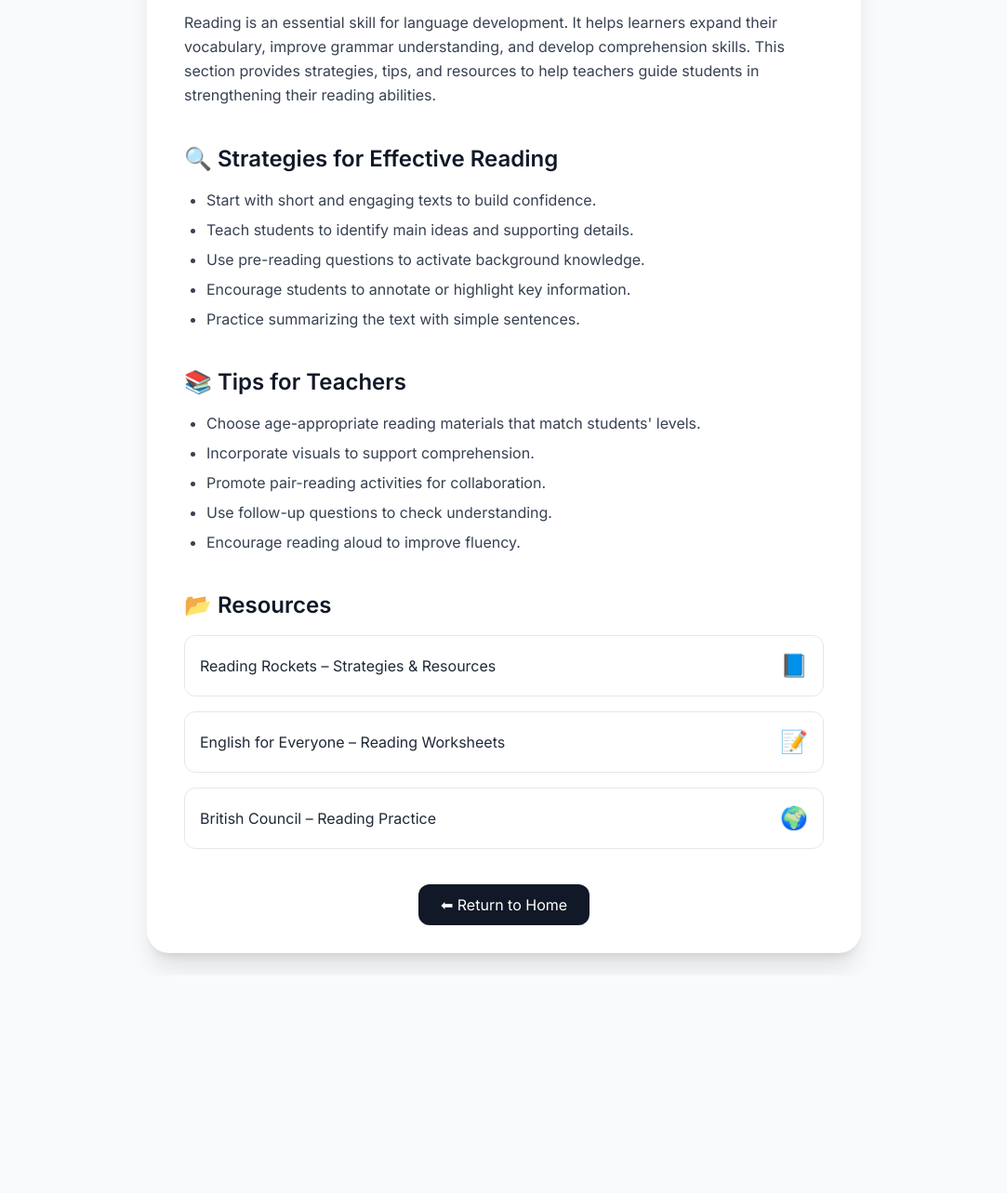
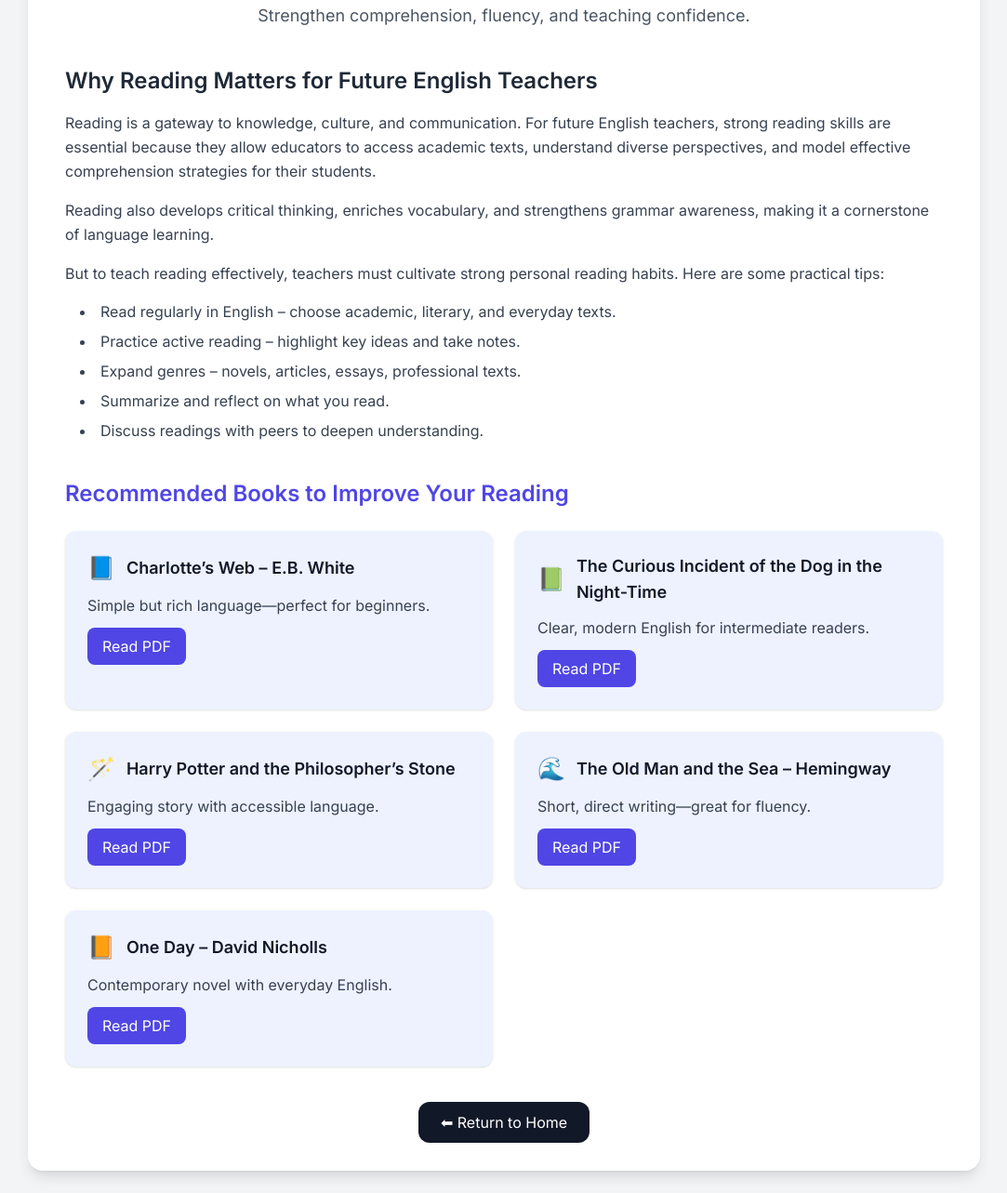
Before and after one commit to carolinamawad/english-skills-lab, a plain HTML site: page activities/reading.html in a window 1280 px wide. Shown: the part 117-1400 px from the top of the page at 93% size, without its empty margins (98-1181 px from the left). Before the commit the page ends 1166 px from the top, so only its background shows below. Drawn offline with nearby package versions, Linux system fonts and the light colour scheme.

Commit message:
Update reading.html

```diff
--- a/activities/reading.html
+++ b/activities/reading.html
@@ -1,63 +1,164 @@
 <!DOCTYPE html>
-<html lang="en" class="h-full bg-gray-50">
+<html lang="en">
 <head>
   <meta charset="UTF-8" />
   <meta name="viewport" content="width=device-width, initial-scale=1.0" />
-  <title>Reading</title>
+  <title>Reading Skills</title>
+
+  <!-- TAILWIND -->
   <script src="https://cdn.tailwindcss.com"></script>
-  <link href="https://fonts.googleapis.com/css2?family=Inter:wght@300;400;600;700&display=swap" rel="stylesheet" />
+
+  <!-- GOOGLE FONT: INTER -->
+  <link href="https://fonts.googleapis.com/css2?family=Inter:wght@300;400;600;700&display=swap" rel="stylesheet">
+
   <style>
-    body { font-family: 'Inter', sans-serif; }
+    body {
+      font-family: 'Inter', sans-serif;
+    }
   </style>
 </head>
-<body class="min-h-full p-6 flex justify-center">
-  <div class="max-w-3xl w-full bg-white shadow-xl rounded-3xl p-10">
 
-    <h1 class="text-4xl font-bold text-gray-900 mb-6 text-center">📘 Reading</h1>
+<body class="bg-gray-100 text-gray-900 p-6">
 
-    <p class="text-gray-700 leading-relaxed mb-6">
-      Reading is an essential skill for language development. It helps learners expand their vocabulary, improve grammar understanding, and develop comprehension skills. This section provides strategies, tips, and resources to help teachers guide students in strengthening their reading abilities.
+  <div class="max-w-5xl mx-auto bg-white p-10 rounded-2xl shadow-lg">
+
+    <!-- TITLE -->
+    <h1 class="text-4xl font-bold mb-4 text-indigo-600 text-center">Reading Skills</h1>
+    <p class="text-gray-600 text-center mb-10 text-lg">
+      Strengthen comprehension, fluency, and teaching confidence.
     </p>
 
-    <h2 class="text-2xl font-semibold text-gray-900 mt-10 mb-4">🔍 Strategies for Effective Reading</h2>
-    <ul class="list-disc ml-6 text-gray-700 space-y-2">
-      <li>Start with short and engaging texts to build confidence.</li>
-      <li>Teach students to identify main ideas and supporting details.</li>
-      <li>Use pre-reading questions to activate background knowledge.</li>
-      <li>Encourage students to annotate or highlight key information.</li>
-      <li>Practice summarizing the text with simple sentences.</li>
-    </ul>
+    <!-- WHY READING MATTERS -->
+    <section class="mb-10">
+      <h2 class="text-2xl font-semibold mb-4 text-gray-800">
+        Why Reading Matters for Future English Teachers
+      </h2>
 
-    <h2 class="text-2xl font-semibold text-gray-900 mt-10 mb-4">📚 Tips for Teachers</h2>
-    <ul class="list-disc ml-6 text-gray-700 space-y-2">
-      <li>Choose age-appropriate reading materials that match students' levels.</li>
-      <li>Incorporate visuals to support comprehension.</li>
-      <li>Promote pair-reading activities for collaboration.</li>
-      <li>Use follow-up questions to check understanding.</li>
-      <li>Encourage reading aloud to improve fluency.</li>
-    </ul>
+      <p class="text-gray-700 leading-relaxed mb-4">
+        Reading is a gateway to knowledge, culture, and communication. For future English teachers,
+        strong reading skills are essential because they allow educators to access academic texts,
+        understand diverse perspectives, and model effective comprehension strategies for their students.
+      </p>
 
-    <h2 class="text-2xl font-semibold text-gray-900 mt-10 mb-4">📂 Resources</h2>
+      <p class="text-gray-700 leading-relaxed mb-4">
+        Reading also develops critical thinking, enriches vocabulary, and strengthens grammar awareness,
+        making it a cornerstone of language learning.
+      </p>
 
-    <div class="grid grid-cols-1 gap-4">
-      <a href="https://www.readingrockets.org/" target="_blank" class="flex items-center justify-between p-4 border rounded-xl hover:bg-gray-100 transition">
-        <span class="font-medium text-gray-800">Reading Rockets – Strategies & Resources</span>
-        <span class="text-2xl">📘</span>
-      </a>
+      <p class="text-gray-700 leading-relaxed mb-4">
+        But to teach reading effectively, teachers must cultivate strong personal reading habits.
+        Here are some practical tips:
+      </p>
 
-      <a href="https://www.englishforeveryone.org/Topics/Reading-Comprehension.htm" target="_blank" class="flex items-center justify-between p-4 border rounded-xl hover:bg-gray-100 transition">
-        <span class="font-medium text-gray-800">English for Everyone – Reading Worksheets</span>
-        <span class="text-2xl">📝</span>
-      </a>
+      <ul class="list-disc list-inside text-gray-700 space-y-2 ml-4">
+        <li>Read regularly in English – choose academic, literary, and everyday texts.</li>
+        <li>Practice active reading – highlight key ideas and take notes.</li>
+        <li>Expand genres – novels, articles, essays, professional texts.</li>
+        <li>Summarize and reflect on what you read.</li>
+        <li>Discuss readings with peers to deepen understanding.</li>
+      </ul>
+    </section>
 
-      <a href="https://learnenglishteens.britishcouncil.org/skills/reading" target="_blank" class="flex items-center justify-between p-4 border rounded-xl hover:bg-gray-100 transition">
-        <span class="font-medium text-gray-800">British Council – Reading Practice</span>
-        <span class="text-2xl">🌍</span>
-      </a>
-    </div>
+    <!-- BOOKS SECTION -->
+    <section>
+      <h2 class="text-2xl font-semibold mb-6 text-indigo-600">
+        Recommended Books to Improve Your Reading
+      </h2>
 
-    <div class="text-center mt-12">
-      <a href="../index.html" class="px-6 py-3 bg-gray-900 text-white rounded-xl hover:bg-gray-700 transition">
-        ⬅ Return to Home
-      </a>
-    </div>
+      <div class="grid md:grid-cols-2 gap-6">
+
+        <!-- BOOK CARD -->
+        <div class="p-6 bg-indigo-50 rounded-xl shadow hover:shadow-md transition">
+          <div class="flex items-center gap-3 mb-3">
+            <span class="text-indigo-600 text-2xl">📘</span>
+            <h3 class="text-lg font-semibold">Charlotte’s Web – E.B. White</h3>
+          </div>
+          <p class="text-gray-700 mb-3">
+            Simple but rich language—perfect for beginners.
+          </p>
+          <a href="https://cleveracademy.vn/wp-content/uploads/2016/10/Charlotte_s_Web_.pdf"
+             target="_blank"
+             class="inline-block px-4 py-2 bg-indigo-600 text-white rounded-lg hover:bg-indigo-700">
+            Read PDF
+          </a>
+        </div>
+
+        <!-- BOOK 2 -->
+        <div class="p-6 bg-indigo-50 rounded-xl shadow hover:shadow-md transition">
+          <div class="flex items-center gap-3 mb-3">
+            <span class="text-indigo-600 text-2xl">📗</span>
+            <h3 class="text-lg font-semibold">The Curious Incident of the Dog in the Night-Time</h3>
+          </div>
+          <p class="text-gray-700 mb-3">
+            Clear, modern English for intermediate readers.
+          </p>
+          <a href="https://coamed.pbworks.com/f/the-curious-incident-of-the-dog-in-the-nightime.pdf"
+             target="_blank"
+             class="inline-block px-4 py-2 bg-indigo-600 text-white rounded-lg hover:bg-indigo-700">
+            Read PDF
+          </a>
+        </div>
+
+        <!-- BOOK 3 -->
+        <div class="p-6 bg-indigo-50 rounded-xl shadow hover:shadow-md transition">
+          <div class="flex items-center gap-3 mb-3">
+            <span class="text-indigo-600 text-2xl">🪄</span>
+            <h3 class="text-lg font-semibold">Harry Potter and the Philosopher’s Stone</h3>
+          </div>
+          <p class="text-gray-700 mb-3">
+            Engaging story with accessible language.
+          </p>
+          <a href="https://kvongcmehsanalibrary.wordpress.com/wp-content/uploads/2021/07/harrypotter.pdf"
+             target="_blank"
+             class="inline-block px-4 py-2 bg-indigo-600 text-white rounded-lg hover:bg-indigo-700">
+            Read PDF
+          </a>
+        </div>
+
+        <!-- BOOK 4 -->
+        <div class="p-6 bg-indigo-50 rounded-xl shadow hover:shadow-md transition">
+          <div class="flex items-center gap-3 mb-3">
+            <span class="text-indigo-600 text-2xl">🌊</span>
+            <h3 class="text-lg font-semibold">The Old Man and the Sea – Hemingway</h3>
+          </div>
+          <p class="text-gray-700 mb-3">
+            Short, direct writing—great for fluency.
+          </p>
+          <a href="https://www.arvindguptatoys.com/arvindgupta/oldmansea.pdf"
+             target="_blank"
+             class="inline-block px-4 py-2 bg-indigo-600 text-white rounded-lg hover:bg-indigo-700">
+            Read PDF
+          </a>
+        </div>
+
+        <!-- BOOK 5 -->
+        <div class="p-6 bg-indigo-50 rounded-xl shadow hover:shadow-md transition">
+          <div class="flex items-center gap-3 mb-3">
+            <span class="text-indigo-600 text-2xl">📙</span>
+            <h3 class="text-lg font-semibold">One Day – David Nicholls</h3>
+          </div>
+          <p class="text-gray-700 mb-3">
+            Contemporary novel with everyday English.
+          </p>
+          <a href="https://cdn.bookey.app/files/pdf/book/en/one-day.pdf"
+             target="_blank"
+             class="inline-block px-4 py-2 bg-indigo-600 text-white rounded-lg hover:bg-indigo-700">
+            Read PDF
+          </a>
+        </div>
+
+      </div>
+    </section>
+
+    <!-- RETURN HOME BUTTON -->
+  <div class="text-center mt-12">
+  <a href="../index.html"
+     class="px-6 py-3 bg-gray-900 text-white rounded-xl hover:bg-gray-700 transition">
+    ⬅ Return to Home
+  </a>
+</div>
+
+  </div>
+
+</body>
+</html>
```
